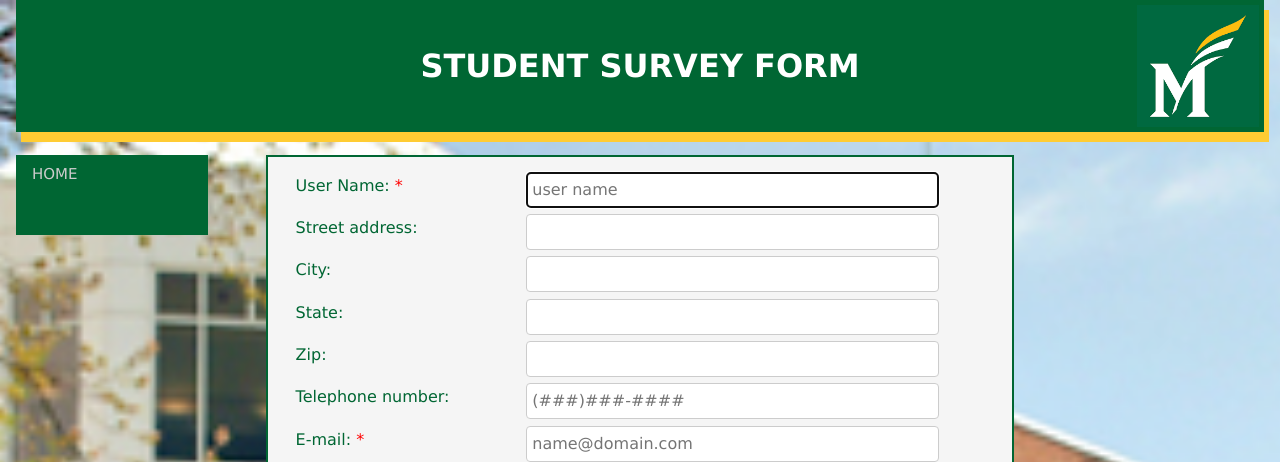
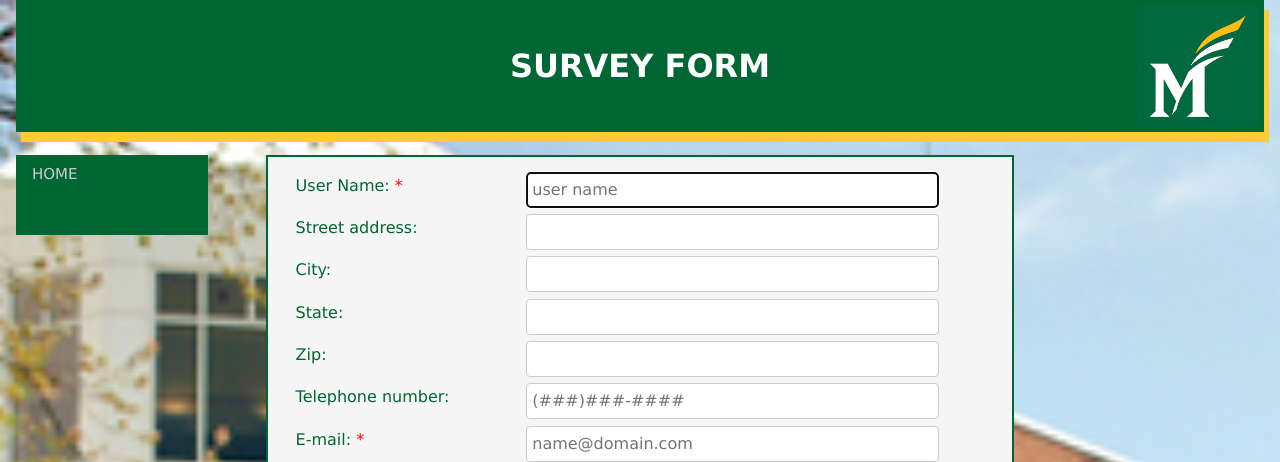
Before and after one commit to alkaajit/SWE645-group-project, a plain HTML site: page WebContent/index.html in a window 1280 px wide. Shown: the top 462 px of the page. Drawn offline with nearby package versions, Linux system fonts and the light colour scheme.

Commit message:
Update index.html

```diff
--- a/WebContent/index.html
+++ b/WebContent/index.html
@@ -136,7 +136,7 @@
 
             <!--Survey Form-->
             <div class="container-header">
-                <p><strong>Student Survey Form</strong></p>
+                <p><strong>Survey Form</strong></p>
             </div>
 
             <br />
```
